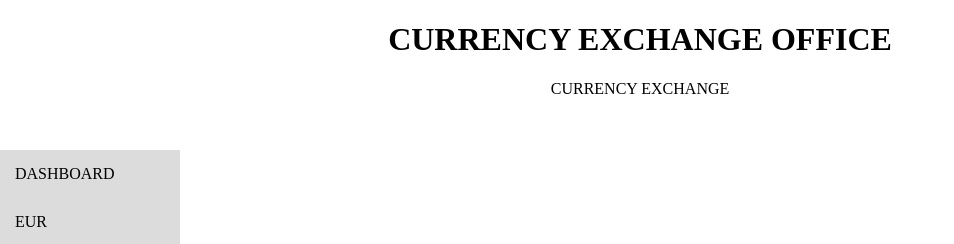
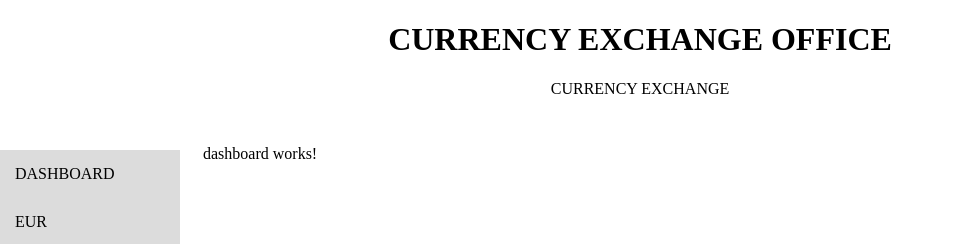
Before and after one commit to Unruh-Spirale/CurrencyExchangeRates, an Angular app: page /dashboard in a window 1280 px wide. Shown: the top 244 px of the page, without its empty margins (0-954 px from the left). Built offline with nearby package versions, Linux system fonts and the light colour scheme.

Commit message:
Create routing for sidebar

```diff
--- /dev/null
+++ b/src/app/app-routing.module.ts
@@ -0,0 +1,19 @@
+import {NgModule} from "@angular/core";
+import {Route, RouterModule} from "@angular/router";
+import {DashboardComponent} from "./currency/dashboard/dashboard.component";
+
+const APP_ROUTES: Route[] = [
+  {
+    path: '', pathMatch: 'full', redirectTo: 'dashboard'
+  },
+  {
+    path: 'dashboard', component: DashboardComponent
+  }
+]
+
+@NgModule({
+  imports: [RouterModule.forRoot(APP_ROUTES)],
+  exports: [RouterModule]
+})
+
+export class AppRoutingModule { }
--- a/src/app/app.component.css
+++ b/src/app/app.component.css
@@ -0,0 +1,4 @@
+.content-wrapper{
+  margin-left: 180px;
+  padding: 15px;
+}
--- a/src/app/app.component.html
+++ b/src/app/app.component.html
@@ -4,3 +4,6 @@
   </div>
 </app-header>
 <app-sidebar></app-sidebar>
+<div class="content-wrapper">
+  <router-outlet></router-outlet>
+</div>
--- a/src/app/core/core.module.ts
+++ b/src/app/core/core.module.ts
@@ -2,6 +2,7 @@ import { NgModule } from '@angular/core';
 import { CommonModule } from '@angular/common';
 import { SidebarComponent } from './sidebar/sidebar.component';
 import { HeaderComponent } from './header/header.component';
+import {RouterModule} from "@angular/router";
 
 
 
@@ -15,7 +16,8 @@ import { HeaderComponent } from './header/header.component';
     HeaderComponent
   ],
     imports: [
-        CommonModule
+        CommonModule,
+      RouterModule
     ]
 })
 export class CoreModule { }
--- a/src/app/core/sidebar/sidebar.component.html
+++ b/src/app/core/sidebar/sidebar.component.html
@@ -1,9 +1,9 @@
 <div class="sidebar">
   <ul>
-    <li>dashboard</li>
-    <li>EUR</li>
-    <li>USD</li>
-    <li>CHF</li>
-    <li>GBP</li>
+    <li [routerLink]="['/dashboard']">dashboard</li>
+    <li [routerLink]="['/eur']">EUR</li>
+    <li [routerLink]="['/usd']">USD</li>
+    <li [routerLink]="['/chf']">CHF</li>
+    <li [routerLink]="['/gbp']">GBP</li>
   </ul>
 </div>
--- /dev/null
+++ b/src/app/currency/currency-routing.module.ts
@@ -0,0 +1,28 @@
+import {NgModule} from "@angular/core";
+import {Route, RouterModule} from "@angular/router";
+import {EurComponent} from "./eur/eur.component";
+import {UsdComponent} from "./usd/usd.component";
+import {ChfComponent} from "./chf/chf.component";
+import {GbpComponent} from "./gbp/gbp.component";
+
+const CURRENCY_ROUTES: Route[] = [
+  {
+    path: 'eur', component: EurComponent
+  },
+  {
+    path: 'usd', component: UsdComponent
+  },
+  {
+    path: 'chf', component: ChfComponent
+  },
+  {
+    path: 'gbp', component: GbpComponent
+  }
+]
+
+@NgModule({
+  imports: [RouterModule.forChild(CURRENCY_ROUTES)],
+  exports: [RouterModule]
+})
+
+export class CurrencyRoutingModule { }
--- a/src/app/currency/currency.module.ts
+++ b/src/app/currency/currency.module.ts
@@ -5,6 +5,7 @@ import { UsdComponent } from './usd/usd.component';
 import { ChfComponent } from './chf/chf.component';
 import { GbpComponent } from './gbp/gbp.component';
 import { DashboardComponent } from './dashboard/dashboard.component';
+import {CurrencyRoutingModule} from "./currency-routing.module";
 
 
 
@@ -17,7 +18,8 @@ import { DashboardComponent } from './dashboard/dashboard.component';
     DashboardComponent
   ],
   imports: [
-    CommonModule
+    CommonModule,
+    CurrencyRoutingModule
   ]
 })
 export class CurrencyModule { }
```
Also changed, not shown: src/app/app.module.ts (+7 -1 lines).
